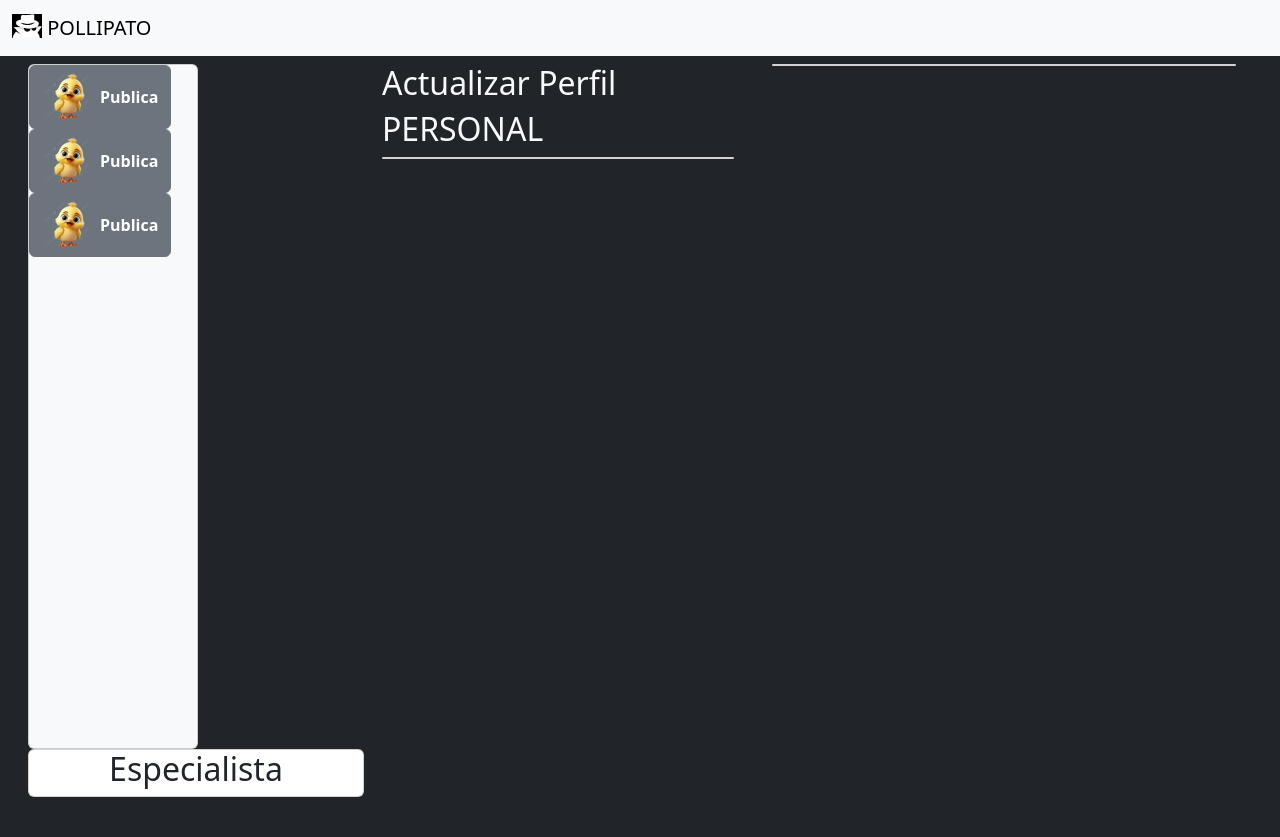
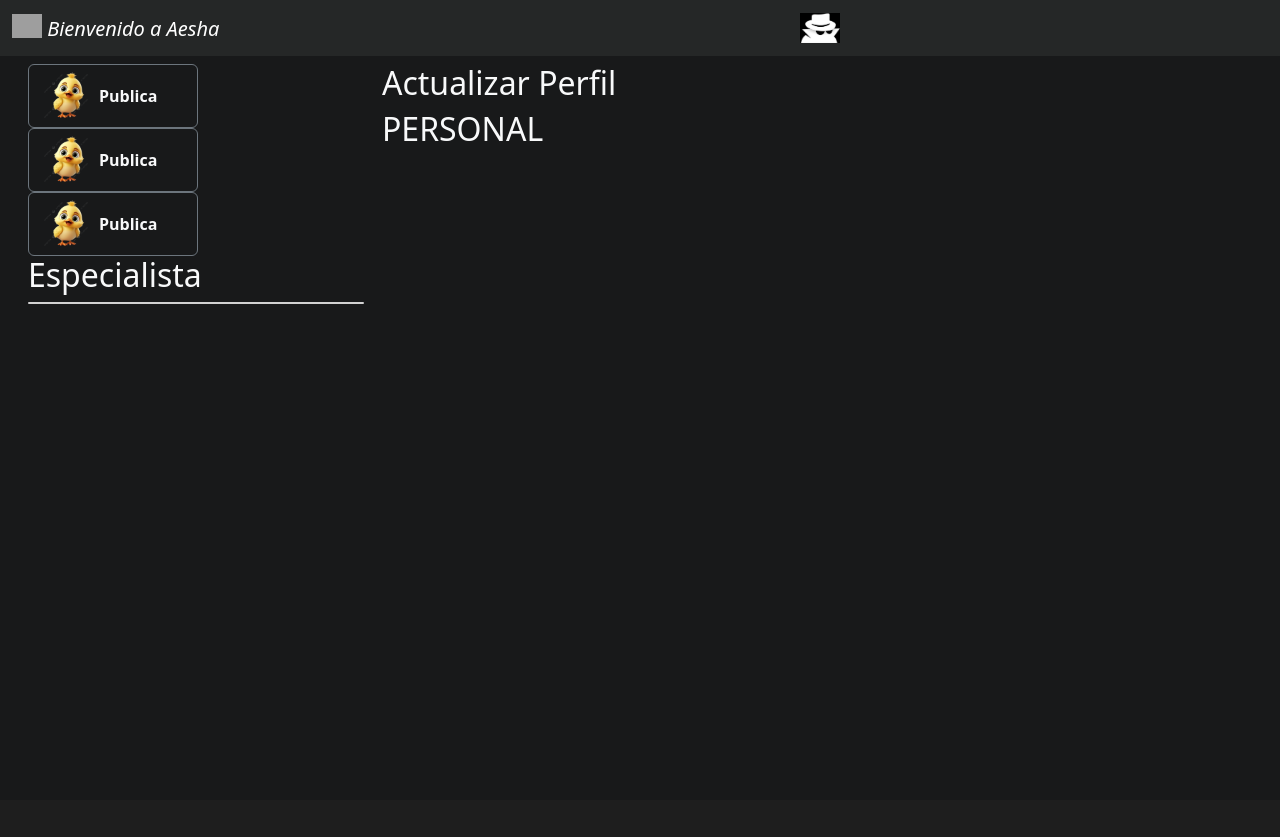
Before and after one commit to Eljeferson/POLLIPATO, a Django app: template feed/templates/feed.html in a window 1280 px wide. After the commit the page ends 304 px from the top, so only its background shows below. Run offline with Django 4.2, Linux system fonts and the light colour scheme; the template is opened without the code that fills it: values that come from a table or form of the project are taken from there, others are empty; data comes from the database, SQL or seed files in the repository; both versions use the stored data as it was after the commit; grey boxes are pictures that could not be loaded.

Commit message:
Agregado

```diff
--- a/feed/templates/feed.html
+++ b/feed/templates/feed.html
@@ -11,23 +11,29 @@
 <link href="https://cdn.jsdelivr.net/npm/bootstrap@5.3.3/dist/css/bootstrap.min.css" rel="stylesheet">
 <script src="https://cdn.jsdelivr.net/npm/bootstrap@5.3.3/dist/js/bootstrap.bundle.min.js"></script>
 
-<body class="p-3 mb-2 bg-dark text-light">
-    <nav class="navbar navbar-expand-lg bg-body-tertiary fixed-top">
-        <div class="container-fluid">
+<body class="p-3 mb-2 text-light" style="background-color: #18191A;">
+    <nav class="navbar fixed-top" style="background-color: #252727;">
+        <div class="container-fluid" style="height: 2.5rem;">
           <a class="navbar-brand" href="#">
-            <img src="/media/fotos_incognito/incognito.jpg" alt="Logo" width="30" height="24" class="d-inline-block align-text-top">
-            POLLIPATO
+            <img src="/media/fotos_incognito/aesha.png" alt="Logo" width="30" height="24" class="d-inline-block align-text-top">
+            <p class="d-inline-block align-text-top fst-italic "style="color: #fff;">Bienvenido a Aesha</p>
           </a>
+          <ul class="nav nav-underline" >
+            <li class="nav-item">
+                <a class="nav-link" href="#" style="position: absolute; left: 800px; top: 4px; ">
+                    <img src="/media/fotos_incognito/incognito.jpg" alt="Logo" width="40" height="30" class="d-inline-block align-text-top">
+                </a>
+            </li>
+           </ul>
         </div>
     </nav>
     <div class="mt-5"></div>
     <div class="container-fluid">
         <div class="row">
             <div class="col">
-                <div class="card bg-body-tertiary" style="width: 10.6rem; height: 685px;">
                 <div class="btn-group-vertical">
-                        <div class="dropend">
-                            <button type="button" class="btn btn-secondary d-flex align-items-center" data-bs-toggle="dropdown" aria-expanded="false" aria-controls="outside">
+                    <div class="dropend ">
+                        <button type="button" class="btn btn-outline-secondary text-light d-flex align-items-center" data-bs-toggle="dropdown" aria-expanded="false" aria-controls="outside" style="width: 170px;  ">
                             <img src="/media/fotos_incognito/pollipato.png" alt="Icono 1" width="50" height="50" class="me-2">
                             <strong>Publica</strong>
                         </button>
@@ -38,20 +44,18 @@
                             <input type="submit" value="Publicar">
                         </form>
                         {% endif %}
-
                     </div>
                     <div class="dropend">
-                            <button type="button" class="btn btn-secondary d-flex align-items-center" data-bs-toggle="dropdown" aria-expanded="false" aria-controls="outside">
+                        <button type="button" class="btn btn-outline-secondary text-light d-flex align-items-center" data-bs-toggle="dropdown" aria-expanded="false" aria-controls="outside" style="width: 170px;  ">
                             <img src="/media/fotos_incognito/pollipato.png" alt="Icono 1" width="50" height="50" class="me-2">
                             <strong>Publica</strong>
                         </button>
                     </div>
                     <div class="dropend">
-                            <button type="button" class="btn btn-secondary d-flex align-items-center" data-bs-toggle="dropdown" aria-expanded="false" aria-controls="outside">
+                        <button type="button" class="btn btn-outline-secondary text-light d-flex align-items-center" data-bs-toggle="dropdown" aria-expanded="false" aria-controls="outside" style="width: 170px;  ">
                             <img src="/media/fotos_incognito/pollipato.png" alt="Icono 1" width="50" height="50" class="me-2">
                             <strong>Publica</strong>
                         </button>
-                        </div>
                     </div>
                 </div>
             </div>
@@ -72,7 +76,6 @@
 
                 <h2>PERSONAL</h2>
                 <div class="overflow-auto" style="max-height: 490px; width: 366px;">
-                    <div class="card text mb-3" style="width: 22rem;">
                     <div class="toast-container position-static">
                         {% for publicacion in publicaciones_combinadas %}
                             {% if publicacion.usuario == usuario %}
@@ -99,15 +102,13 @@
                     </div>
                 </div>
             </div>
-            </div>
             <div class="col">
                 <div class="overflow-y-auto" style="max-height: 686px; width: 480px;">
-                    <div class="card text mb-3" style="width: 29rem;">
-                        <div class="toast-container position-static">
+                    <div class="toast-container position-static ">
                         {% for publicacion in publicaciones_combinadas %}
-                            <div class="toast fade show" role="alert" aria-live="assertive" aria-atomic="true">
+                        <div class="toast fade show" role="alert" aria-live="assertive" aria-atomic="true" style="width: 600px">
                             <div class="publicacion">
-                                    <div class="toast-header">
+                                <div class="toast-header" >
                                     <svg class="bd-placeholder-img rounded me-2" width="30" height="30" xmlns="http://www.w3.org/2000/svg" aria-hidden="true" preserveAspectRatio="xMidYMid slice" focusable="false">
                                         {% if publicacion.usuario.foto_perfil %}
                                         <image href="{{ publicacion.usuario.foto_perfil.url }}" alt="Foto de perfil" width="40" height="40"/>
@@ -118,7 +119,7 @@
                                     <strong class="me-auto">{{ publicacion.usuario.nombre }} {{ publicacion.usuario.apellido }}</strong>
                                     <small>{{ publicacion.fecha_creacion }}</small>
                                 </div>
-                                    <div class="toast-body">
+                                <div class="toast-body" >
                                     {{ publicacion.publicacion }}
                                 </div>
                             </div>
@@ -127,14 +128,13 @@
                     </div>
                 </div>
             </div>
-            </div>
             <div class="col">
+                <h2>Especialista</h2>
                 <div class="card text-center mb-3" style="width: 21rem;">
-                    <h2>Especialista</h2>
                     {% for especialista in especialistas %}
                     <div class="especialista-container" style="display: none;">
                         <p>{{especialista.publicacion}}</p>
-                        <img src="{{ especialista.foto.url }}" class="img-fluid" alt="Foto de {{ especialista.nombre }} {{ especialista.apellido }}">
+                        <img src="{{ especialista.foto.url }}" class="img-fluid" alt="Foto de {{ especialista.nombre }} {{ especialista.apellido }}" style="width: 550px; height: 360px;">
                         <p>{{ especialista.nombre }} {{ especialista.apellido }}</p>
                         <p>{{ especialista.celular }}</p>
                         <p>{{ especialista.email }}</p>
--- a/feed/views.py
+++ b/feed/views.py
@@ -79,4 +79,4 @@
     else:
         form = None
 
-    return render(request, 'feed_Incg.html', {'nombre_incognito': nombre_incognito, 'apellido_incognito': apellido_incognito, 'publicaciones_combinadas': publicaciones_combinadas, 'form': PublicacionIncognitoForm(), 'especialistas': especialistas})
+    return render(request, 'feed_Incg.html', {'nombre_incognito': nombre_incognito, 'apellido_incognito': apellido_incognito, 'publicaciones_combinadas': publicaciones_combinadas, 'form': form, 'especialistas': especialistas})
```
Also changed, not shown: feed/templates/feed_Incg.html (+21 -19 lines), db.sqlite3, media/especialista/pollo_KPPU72l.jpg (added), media/especialista/pollo_giAXB8d.jpg (added). Lines whose indentation alone changed are shown as unchanged.
